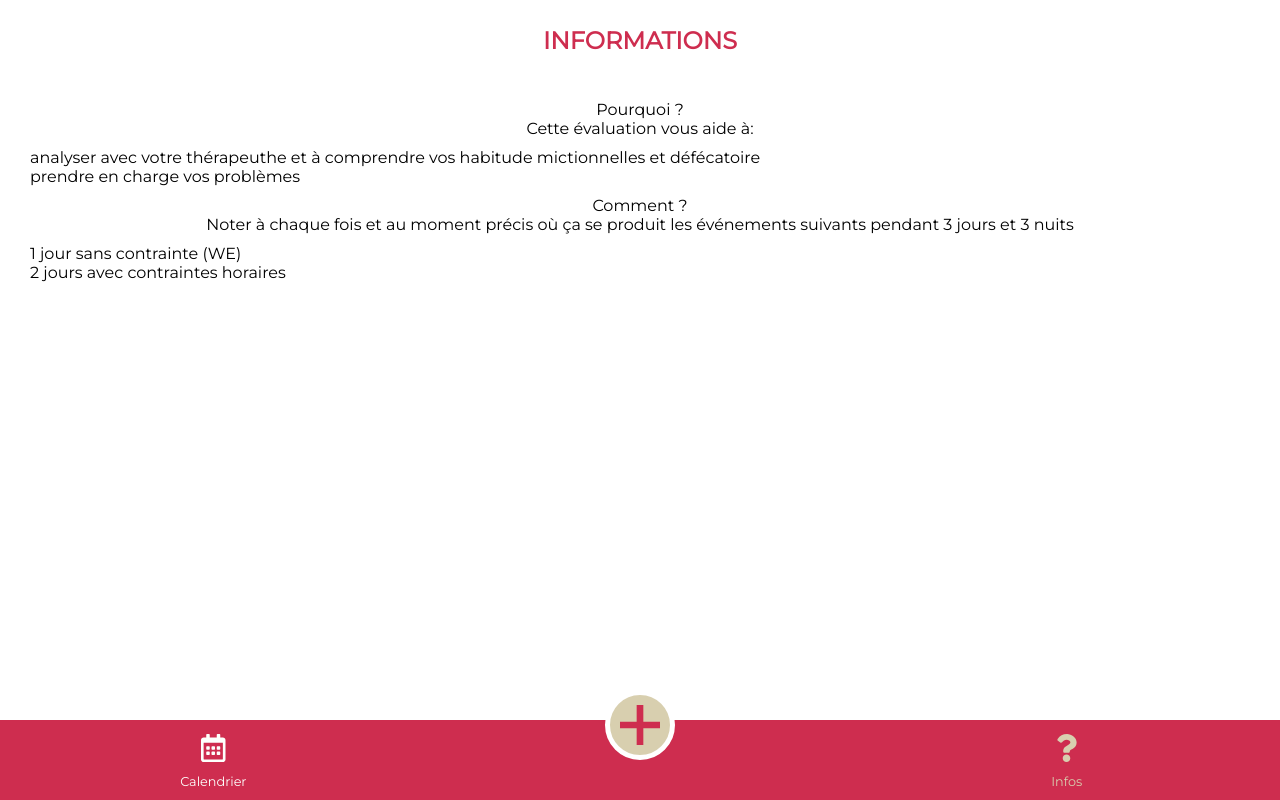
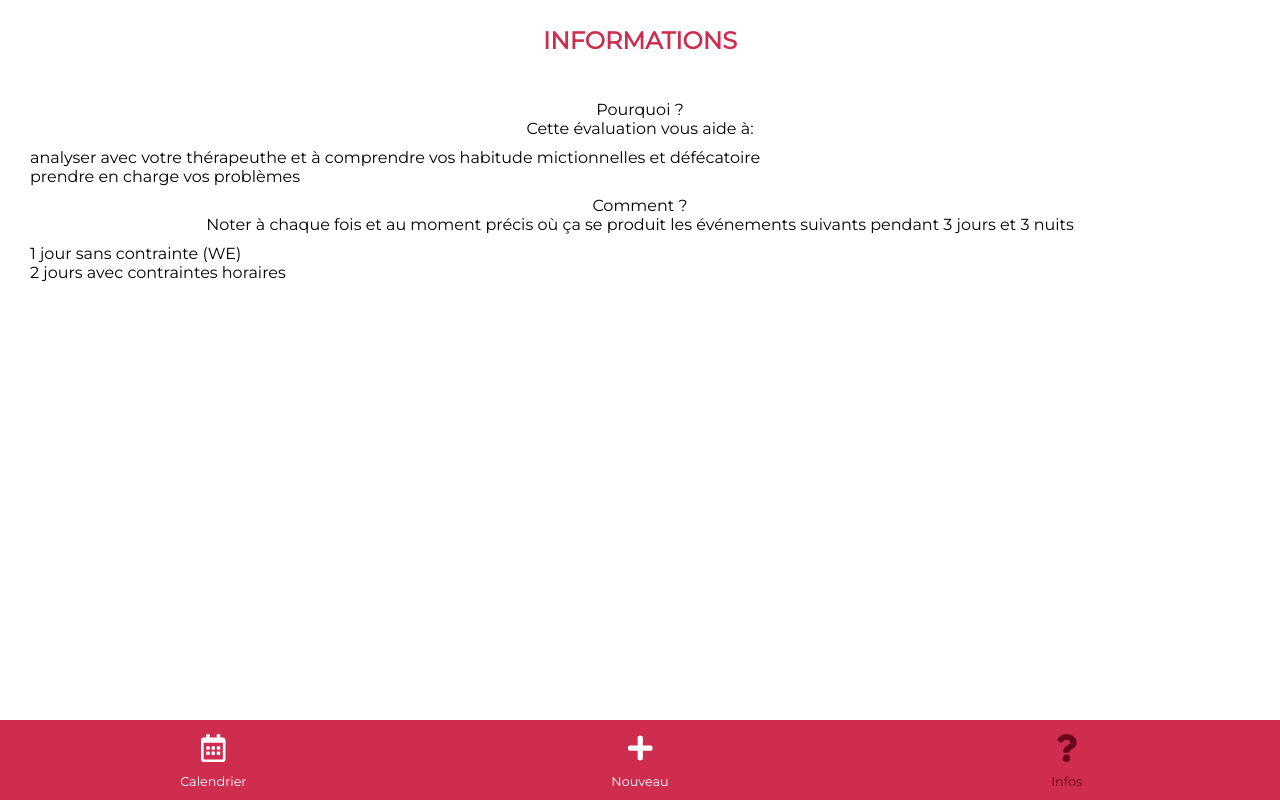
Before and after one commit to FlorianGardy/up-day-mobile, a React (Create React App) app: page /about in a window 1280 px wide. Built offline with nearby package versions, Linux system fonts and the light colour scheme.

Commit message:
modified the + button on the navbar

```diff
--- a/src/components/NavBar.scss
+++ b/src/components/NavBar.scss
@@ -2,7 +2,7 @@
 @import "../sass/mixins";
 @import "../sass/variables";
 
-$btnAddEventDiameter: 70px;
+$btnAddEventDiameter: 50px;
 $navHeight: 10vh;
 $modalEventsBtn: (
   "Poo": $poo,
@@ -24,21 +24,20 @@ $modalEventsBtn: (
     height: $navHeight;
     width: 100vw;
     background-color: $funcky-pink;
+    a {
+      color: $almost-white;
+      text-decoration: none;
+    }
     z-index: 1;
     .activeLink {
-      color: $secondary-light;
+      color: $funcky-dark-pink;
     }
-    a {
-      text-decoration: none;
-      color: $almost-white;
-      font-weight: 600;
-    }
+
     .history {
       grid-area: history;
       align-self: center;
       justify-self: start;
       width: 100%;
-
       .calendar {
         padding-top: 1vh;
         font-size: 0.8rem;
@@ -56,24 +55,15 @@ $modalEventsBtn: (
     }
     .events {
       grid-area: events;
-      position: relative;
-      bottom: 30px;
-      display: flex;
       justify-self: center;
-      height: $btnAddEventDiameter;
-      width: $btnAddEventDiameter;
-      border: 5px solid white;
-      border-radius: 50%;
+      align-self: center;
+      text-decoration: none;
+      color: $almost-white;
       cursor: pointer;
-      z-index: 99;
-      @include button-bg($secondary-light);
-      .cross {
-        margin: auto;
-        overflow: hidden;
-        fill: $funcky-pink;
-      }
-      &:hover .cross {
-        fill: $almost-white;
+      width: 100%;
+      .new {
+        padding-top: 1vh;
+        font-size: 0.8rem;
       }
     }
   }
@@ -96,7 +86,6 @@ $modalEventsBtn: (
     %btn {
       display: flex;
       @include box(35vmin);
-      // border: 7px solid $smooth-white;
 
       border-radius: 50%;
       justify-self: center;
@@ -110,8 +99,6 @@ $modalEventsBtn: (
       text-transform: uppercase;
       justify-content: center;
       align-items: center;
-
-      // @include shadowEffect;
     }
 
     // It's like a map... we don't have to write the same code for our 4 buttons
--- a/src/components/Navbar.jsx
+++ b/src/components/Navbar.jsx
@@ -3,7 +3,7 @@ import { connect } from "react-redux";
 import { NavLink } from "react-router-dom";
 import { resetEvent } from "../pills/event/event.action";
 import { FontAwesomeIcon } from "@fortawesome/react-fontawesome";
-import { faQuestion } from "@fortawesome/free-solid-svg-icons";
+import { faQuestion, faPlus } from "@fortawesome/free-solid-svg-icons";
 import { faCalendarAlt } from "@fortawesome/free-regular-svg-icons";
 
 import "./NavBar.scss";
@@ -25,15 +25,8 @@ const Navbar = ({ dispatch }) => {
           <h3 className="calendar">Calendrier</h3>
         </NavLink>
         <div onClick={handleClick} className="events">
-          <svg
-            xmlns="http://www.w3.org/2000/svg"
-            width="40"
-            height="40"
-            viewBox="0 0 24 24"
-            className="cross"
-          >
-            <path d="M24 10h-10v-10h-4v10h-10v4h10v10h4v-10h10z" />
-          </svg>
+          <FontAwesomeIcon icon={faPlus} size="1x" />
+          <h3 className="new">Nouveau</h3>
         </div>
         <NavLink to="/about" activeClassName="activeLink" className="about">
           <FontAwesomeIcon icon={faQuestion} size="1x" />
--- a/src/components/Summary.scss
+++ b/src/components/Summary.scss
@@ -6,7 +6,7 @@
   grid-gap: 10px;
 
   height: minmax(min-content auto);
-  border: 1px solid $funcky-pink;
+  border-radius: 3vw;
   padding: 0 5vw;
   background-color: #fff;
   h2 {
--- a/src/pages/layout.scss
+++ b/src/pages/layout.scss
@@ -15,33 +15,29 @@
     max-width: 100vw;
 
     display: grid;
+    grid-template-areas: "date type" "context quantity" "comment comment";
     grid-template-columns: 1fr 1fr;
     grid-template-rows: repeat(3, 1fr);
     justify-content: space-around;
     align-content: space-around;
     grid-gap: 15px;
     padding: 15px;
-    background-color: #444444;
+    background-color: $secondary-dark;
 
     & > :first-child {
-      grid-row: 1;
-      grid-column: 1;
+      grid-area: date;
     }
     & > :nth-child(2) {
-      grid-row: 1;
-      grid-column: 2;
+      grid-area: type;
     }
     & > :nth-last-child(3) {
-      grid-row: 2;
-      grid-column: 1;
+      grid-area: context;
     }
     & > :nth-last-child(2) {
-      grid-row: 2;
-      grid-column: 2;
+      grid-area: quantity;
     }
     & > :last-child {
-      grid-row: 3;
-      grid-column: 1/3;
+      grid-area: comment;
     }
   }
   .pageBody {
--- a/src/sass/_typo.scss
+++ b/src/sass/_typo.scss
@@ -3,5 +3,3 @@
 @mixin google-font($family) {
   @import url("http://fonts.googleapis.com/css?family=#{$family}");
 }
-// How to use it in code
-// @include google-font("Raleway");
--- a/src/sass/_variables.scss
+++ b/src/sass/_variables.scss
@@ -4,8 +4,9 @@ $primary-dark: #aabb97;
 
 $secondary-color: #596f62;
 $secondary-light: #d8cfaf;
-$secondary-dark: #1c2826;
+$secondary-dark: #243330;
 
+$funcky-dark-pink: #69061b;
 $funcky-pink: #ce2d4f;
 $beige: #eef4d4;
 $almost-white: #fdfffc;
```
Also changed, not shown: src/sass/_mixins.scss (+0 -27 lines).
